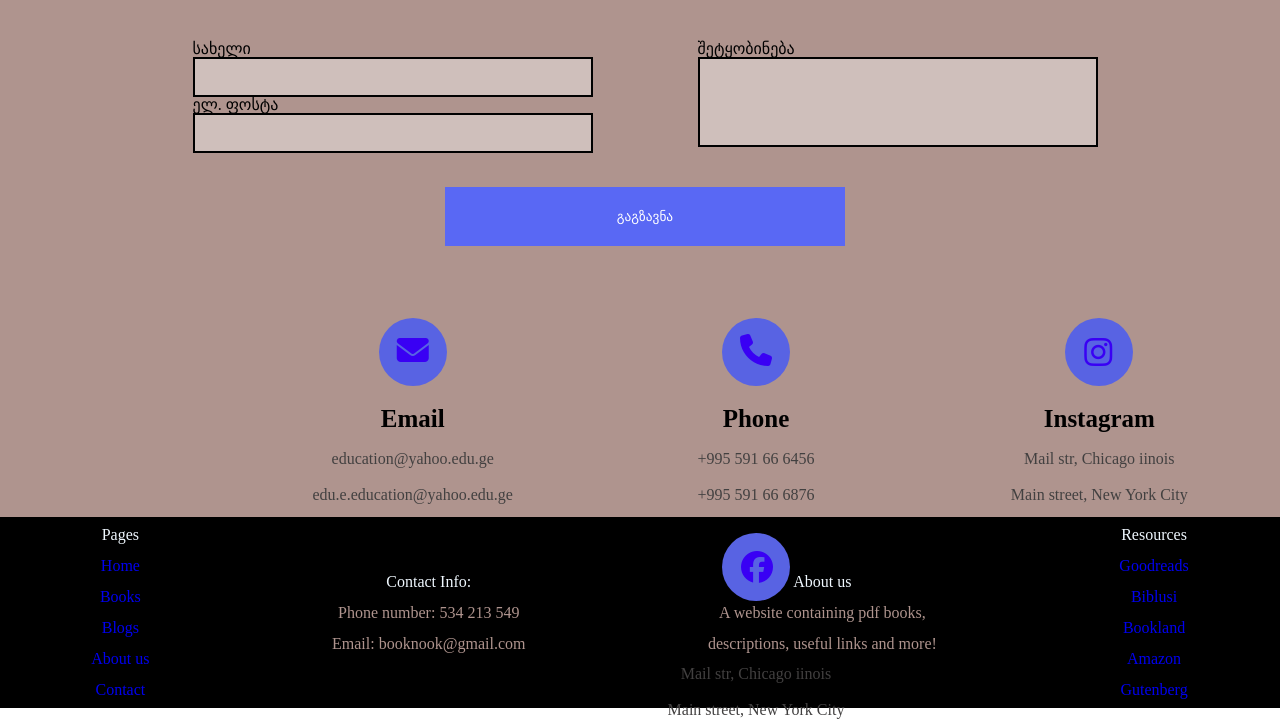
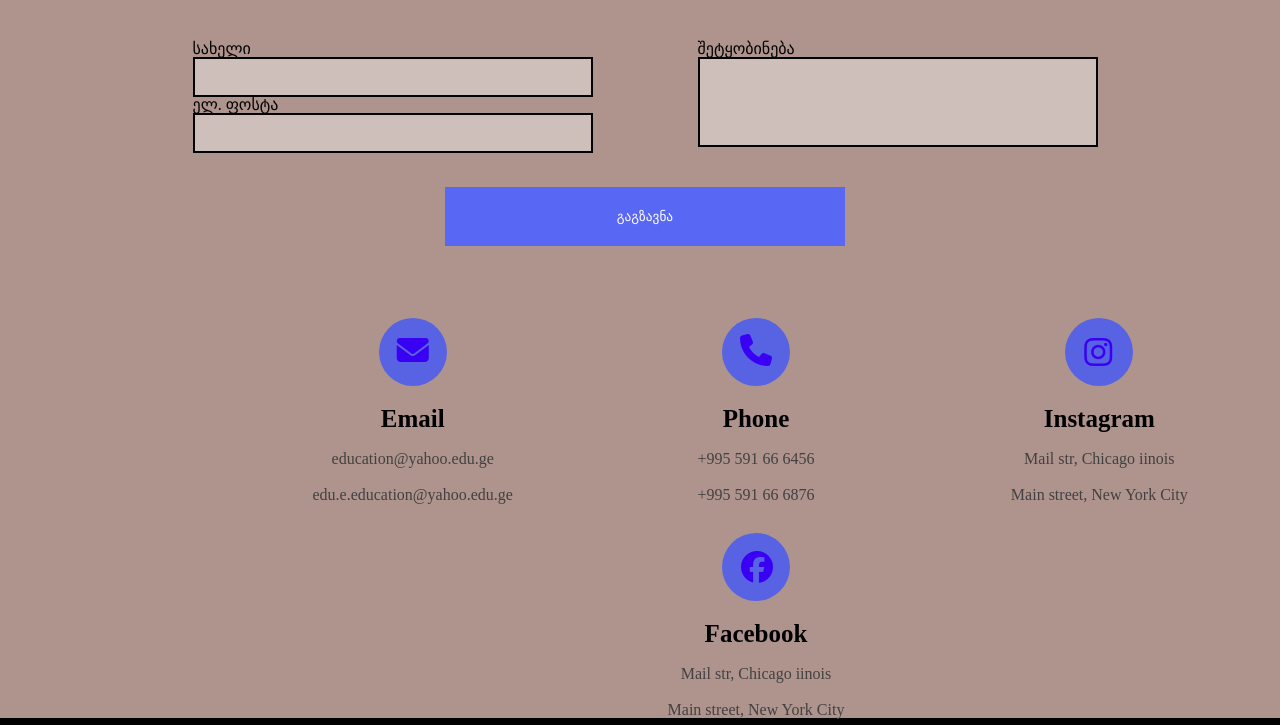
Before and after one commit to Mariammmy/Final-Project, a plain HTML site: page pages/contact.html in a window 1280 px wide. Shown: the part 73-798 px from the top of the page. Drawn offline with Linux system fonts and the light colour scheme; a web font is replaced by a local one.

```diff
--- a/pages/contact.html
+++ b/pages/contact.html
@@ -19,7 +19,7 @@
               <a href="aboutus.html">ჩვენს შესახებ</a>
           </nav>
     </header>
-    <main style="height: 590px;">
+    <main style="height:auto;">
         <br></br>
         <br></br>
         <form action="/action_page.php">
```
Also changed, not shown: pages/news.html (+1 -1 lines).
